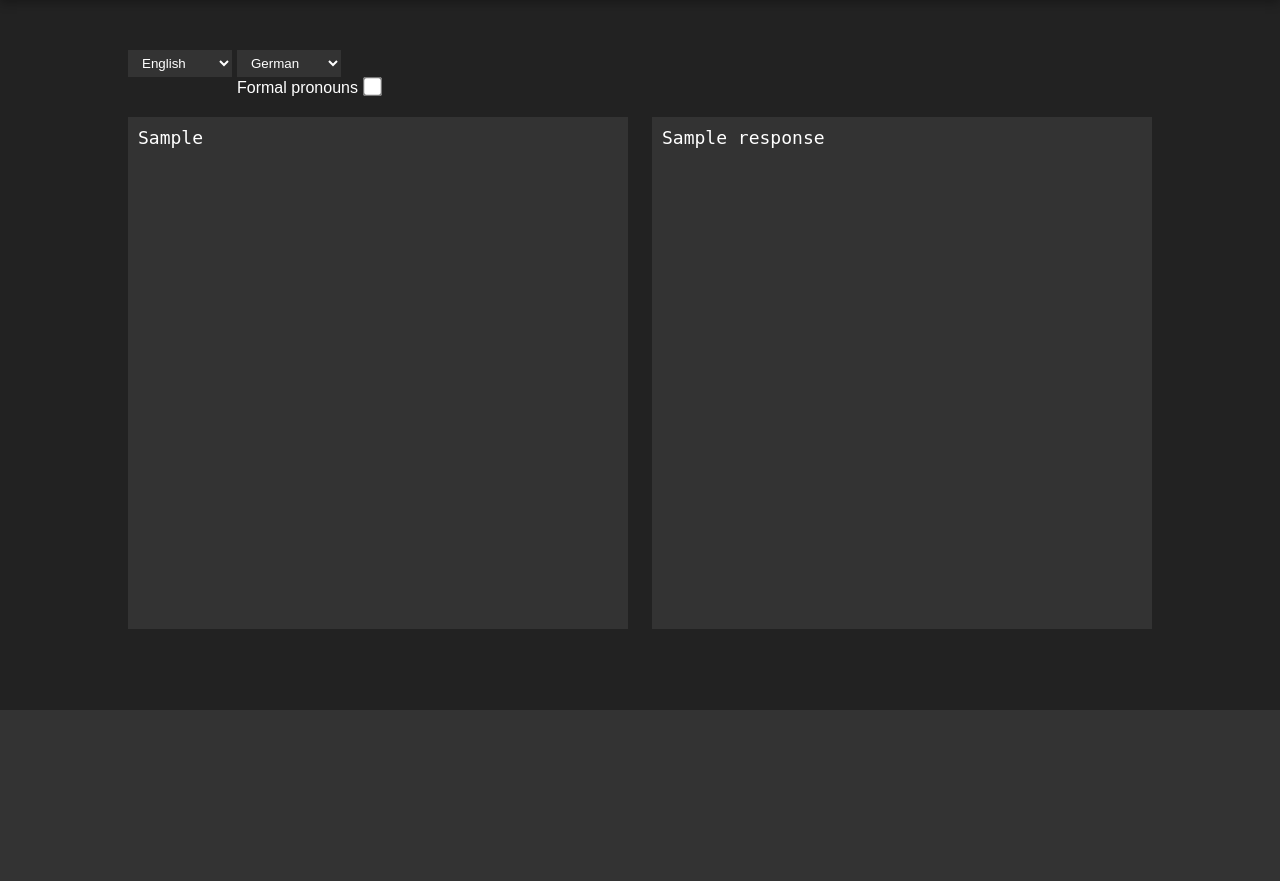
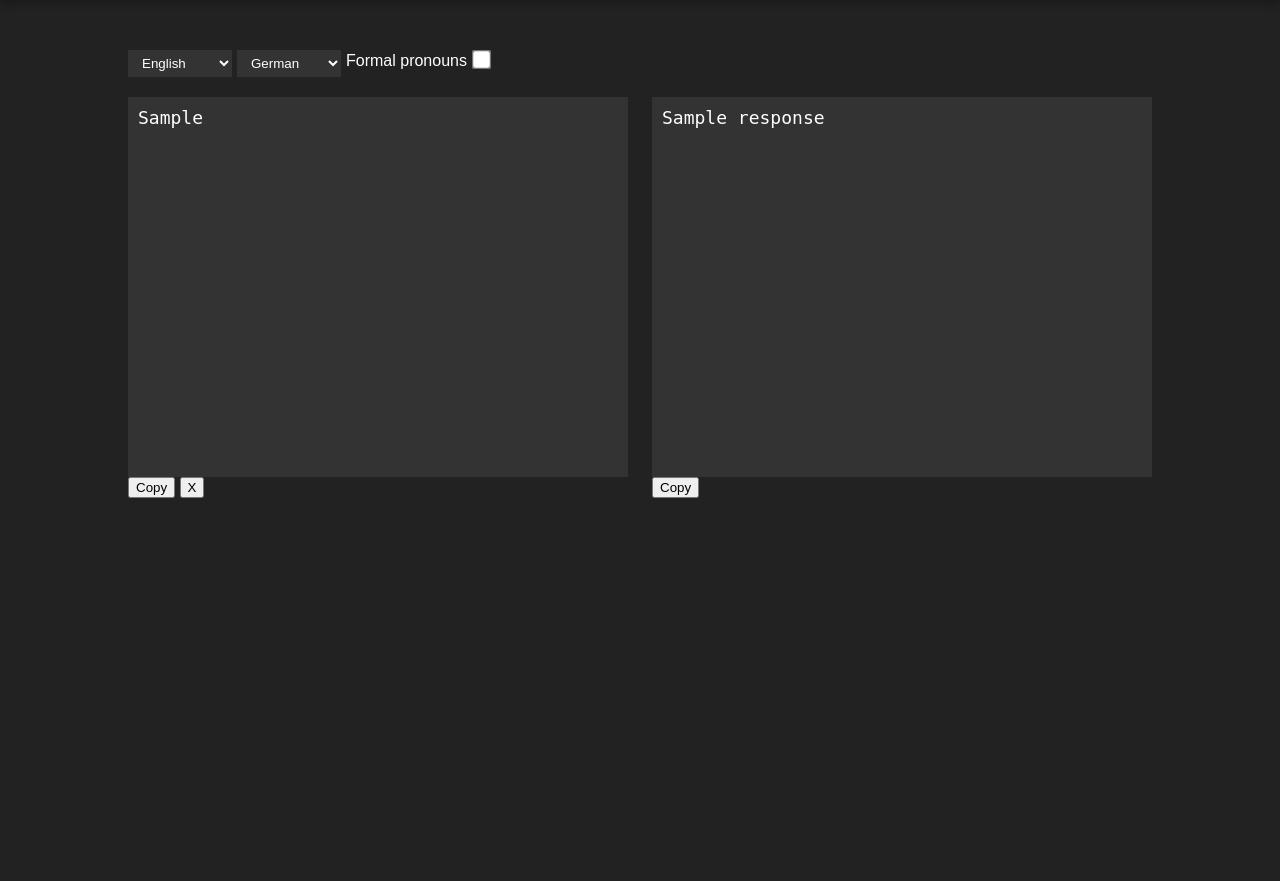
Before and after one commit to Audun97/flask-translator-gpt, a Flask app: template templates/index.html in a window 1280 px wide. Shown: the part 90-971 px from the top of the page. Before the commit the page ends 800 px from the top, so only its background shows below. Run offline with Flask 3, Linux system fonts and the light colour scheme; the template is opened without the code that fills it: most values are stand-ins (such as "Sample title", 1, 10 or a date in 2020).

Commit message:
adding exit and copy button and ficing div structure

```diff
--- a/static/css/main.css
+++ b/static/css/main.css
@@ -57,14 +57,23 @@ select:focus {
   outline: none;
 }
 
+.top_container {
+  grid-template-rows: 1fr 1fr;
+}
+
 .text-areas {
   display: grid;
   grid-template-columns: 1fr 1fr;
   gap: 3vh;
-  height: 64vh;
+}
+
+.text-area-container {
+  display: grid;
+  grid-template-rows: 1fr 1fr;
 }
 
 textarea {
+  height: 45vh;
   padding: 10px;
   background-color: #333;
   color: #fff;
--- a/templates/index.html
+++ b/templates/index.html
@@ -11,15 +11,14 @@
         <img src="{{ url_for('static', filename='img/logo.svg') }}" alt="Your Logo" id="logo">
     </header>
     <form method="POST">
-        <div class="lang-selection">
-            <div>
+        <div class="top_container">
+            <div class="lang-selection">
                 <select name="input_language">
                     <option value="English">English</option>
                     <option value="German">German</option>
                     <option value="Norwegian">Norwegian</option>
                 </select>
-            </div>
-            <div>
+
                 <select name="output_language" id="output_language">
                     <option value="English">English</option>
                     <option value="German" selected>German</option>
@@ -31,12 +30,23 @@
                     <input type="checkbox" name="formal_pronouns" id="formal_pronouns" value="1">
                 </div>
             </div>
+            <div class="text-areas">
+                <div class="text-area-container">
+                    <textarea name="user_input" class="input-textarea" onkeydown="handleKeyDown(event)" placeholder="Press Ctrl + Enter to submit" autofocus>{{ user_input }}</textarea>
+                    <div>
+                        <button id="copy_text_input">Copy</button>
+                        <button id="clear_text">X</button>
+                    </div>
+                </div>
+                <div class="text-area-container">
+                    <textarea name="user_output" id="user_output">{{ response }}</textarea>
+                    <div>
+                        <button id="copy_text_output">Copy</button>
+                    </div>
+                </div>
+            </div>
+            <input type="submit" value="Submit" id="mobile-submit">
         </div>
-        <div class="text-areas">
-            <textarea name="user_input" class="input-textarea" onkeydown="handleKeyDown(event)" placeholder="Press Ctrl + Enter to submit" autofocus>{{ user_input }}</textarea>
-            <textarea name="user_output" id="user_output">{{ response }}</textarea>
-        </div>
-        <input type="submit" value="Submit" id="mobile-submit">
         <footer></footer>
     </form>
     <script src="{{ url_for('static', filename='js/updateFormalPronounsVisibility.js') }}"></script>
```
